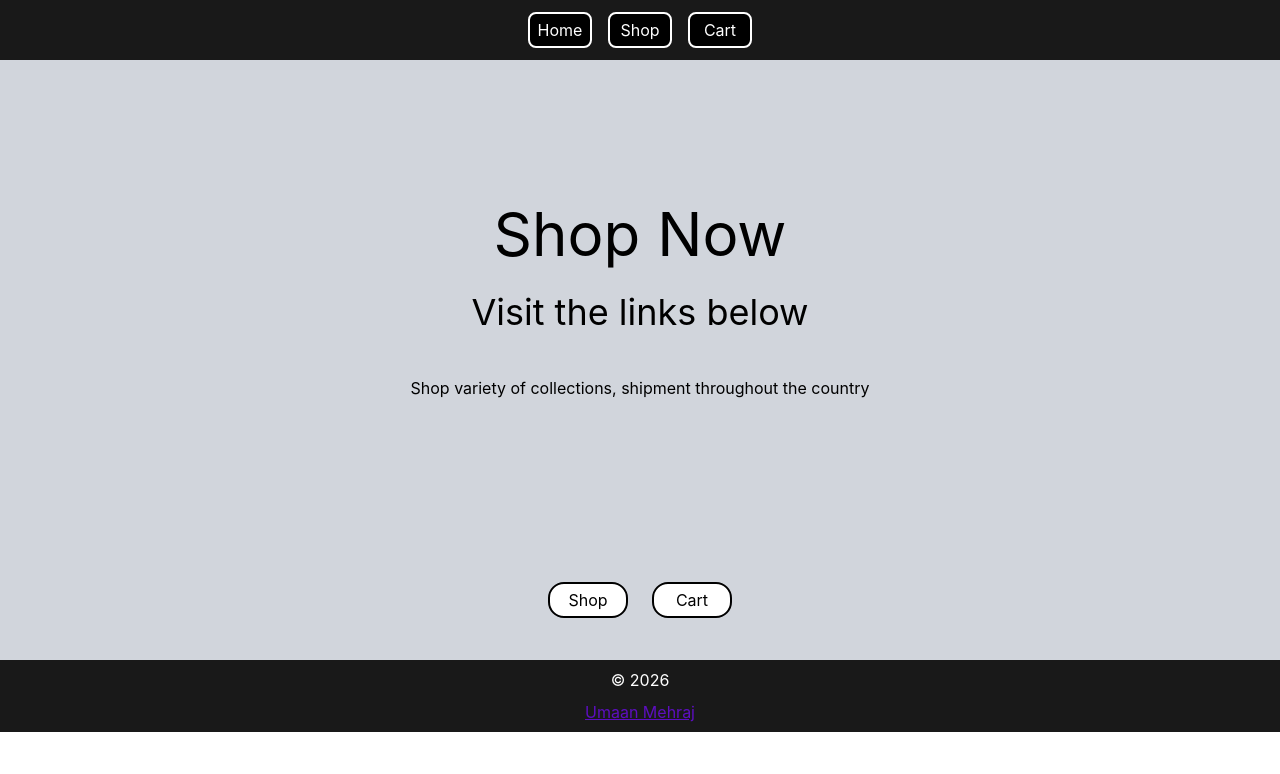
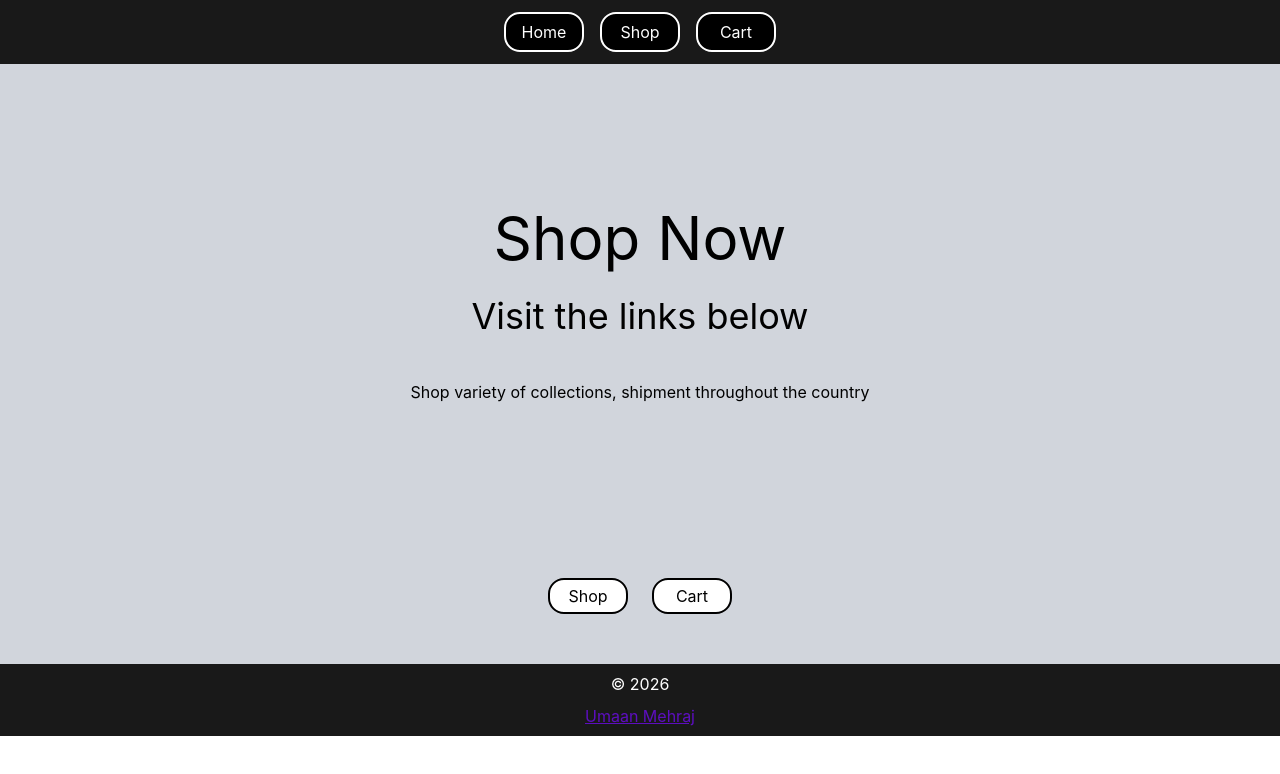
Before and after one commit to UmaanMehraj/shopping-cart, a React (Vite) app: page / in a window 1280 px wide. Shown: the top 774 px of the page. Built offline with nearby package versions, Linux system fonts and the light colour scheme.

Commit message:
small fixes

```diff
--- a/src/components/homepage.jsx
+++ b/src/components/homepage.jsx
@@ -3,7 +3,7 @@ import { Link } from 'react-router'
 export default function Home() {
   return (
     <>
-      <div className='bg-gray-300 min-h-120 w-screen flex flex-col justify-center items-center'>
+      <div className='bg-gray-300 min-h-120 w-screen flex flex-col justify-center items-center '>
         <div className='h-20 text-3xl lg:text-6xl md:text-4xl m-2'>
           Shop Now
         </div>
@@ -14,7 +14,7 @@ export default function Home() {
           Shop variety of collections, shipment throughout the country
         </div>
       </div>
-      <div className='bg-gray-300 min-h-30 w-screen flex gap-4 justify-center items-center'>
+      <div className='bg-gray-300 min-h-30 w-screen flex gap-4 justify-center items-center pb-4'>
         <div className='m-1 h-8 w-20 bg-white p-4 rounded-2xl border-2 flex justify-center items-center transition-all duration-300 ease-in-out hover:bg-black hover:text-white'>
           <Link to='/shop'>Shop</Link>
         </div>
--- a/src/components/navbar.jsx
+++ b/src/components/navbar.jsx
@@ -2,16 +2,16 @@ import { Link } from 'react-router'
 
 export default function NavBar() {
   return (
-    <div className='max-h-40 w-screen bg-black/90 backdrop-blur-3xl flex justify-center items-center gap-2 text-white p-2'>
-      <div className='m-1 h-8 w-16 bg-black p-4 rounded-lg border-2 flex justify-center items-center transition-all duration-300 ease-in-out hover:bg-white hover:text-black'>
+    <div className='max-h-30 w-screen bg-black/90 backdrop-blur-3xl flex justify-center items-center gap-2 text-white p-2'>
+      <div className='m-1 h-10 w-20 bg-black p-4 rounded-2xl border-2 flex justify-center items-center transition-all duration-300 ease-in-out hover:bg-white hover:text-black'>
         <Link className='' to='/'>
           Home
         </Link>
       </div>
-      <div className='m-1 h-8 w-16 bg-black border-2 p-4 rounded-lg flex justify-center items-center  transition duration-300 ease-in-out hover:bg-white hover:text-black'>
+      <div className='m-1 h-10 w-20 bg-black border-2 p-4 rounded-2xl flex justify-center items-center  transition duration-300 ease-in-out hover:bg-white hover:text-black'>
         <Link to='/shop'>Shop</Link>
       </div>
-      <div className='m-1 h-8 w-16 bg-black border-2 p-4 rounded-lg flex justify-center items-center transition duration-300 ease-in-out  hover:bg-white hover:text-black'>
+      <div className='m-1 h-10 w-20 bg-black border-2 p-4 rounded-2xl flex justify-center items-center transition duration-300 ease-in-out  hover:bg-white hover:text-black'>
         <Link to='/cart'>Cart</Link>
       </div>
     </div>
```
